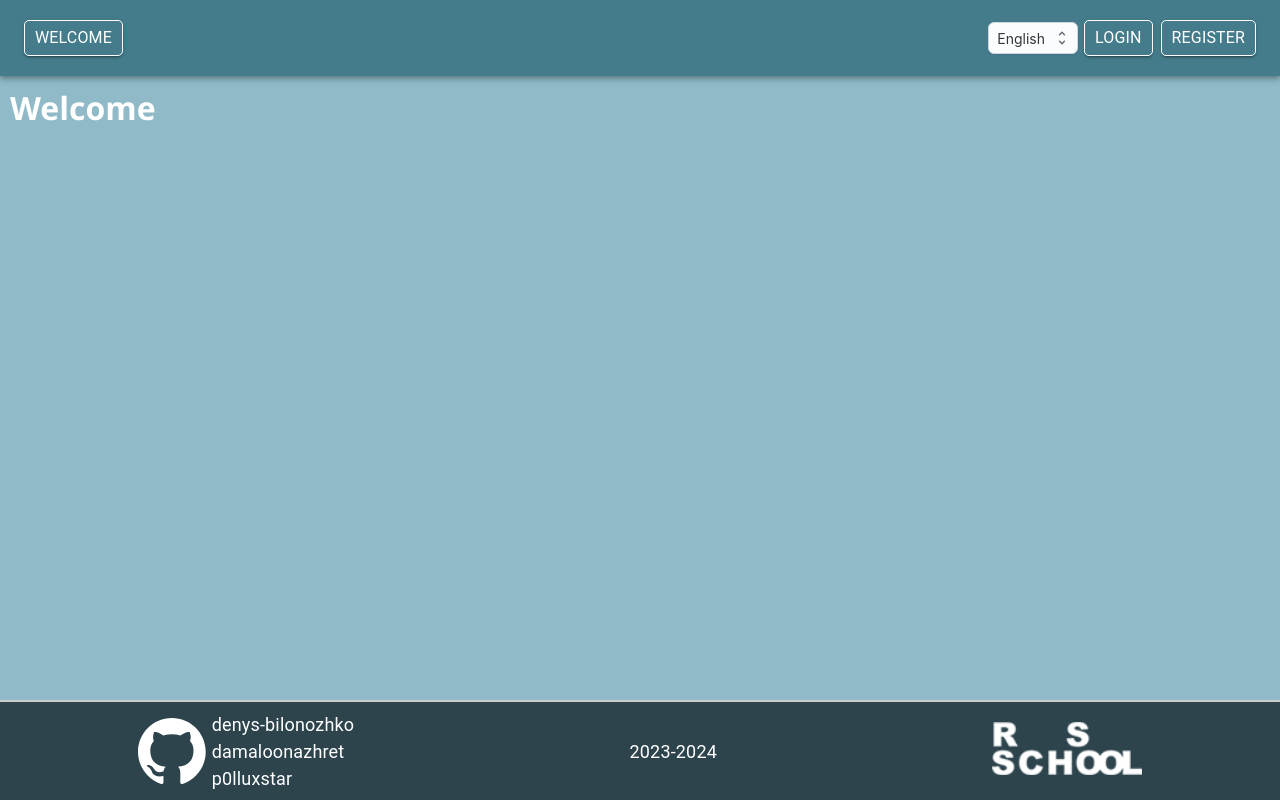
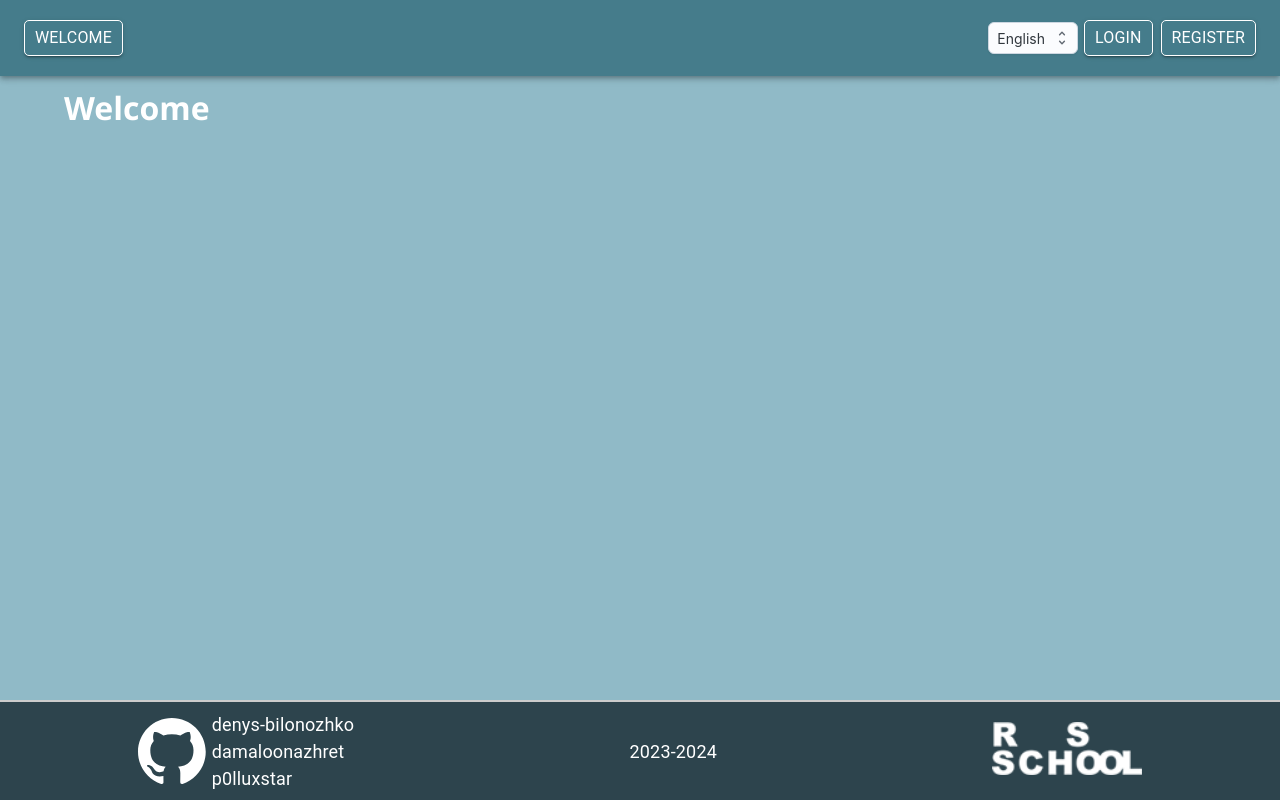
Before and after one commit to damaloonazhret/rss-graphiql, a React (Vite) app: page / in a window 1280 px wide. Built offline with nearby package versions, Linux system fonts and the light colour scheme; no server answers.

Commit message:
feat: add container to main

```diff
--- a/src/components/main/Main.tsx
+++ b/src/components/main/Main.tsx
@@ -1,13 +1,14 @@
+import { Container } from '@mui/material';
 import styles from './Main.module.css';
 import { Outlet } from 'react-router-dom';
 
 const Main = () => {
   return (
-    <>
-      <div className={styles.main}>
+    <div className={styles.main}>
+      <Container>
         <Outlet />
-      </div>
-    </>
+      </Container>
+    </div>
   );
 };
 
```
